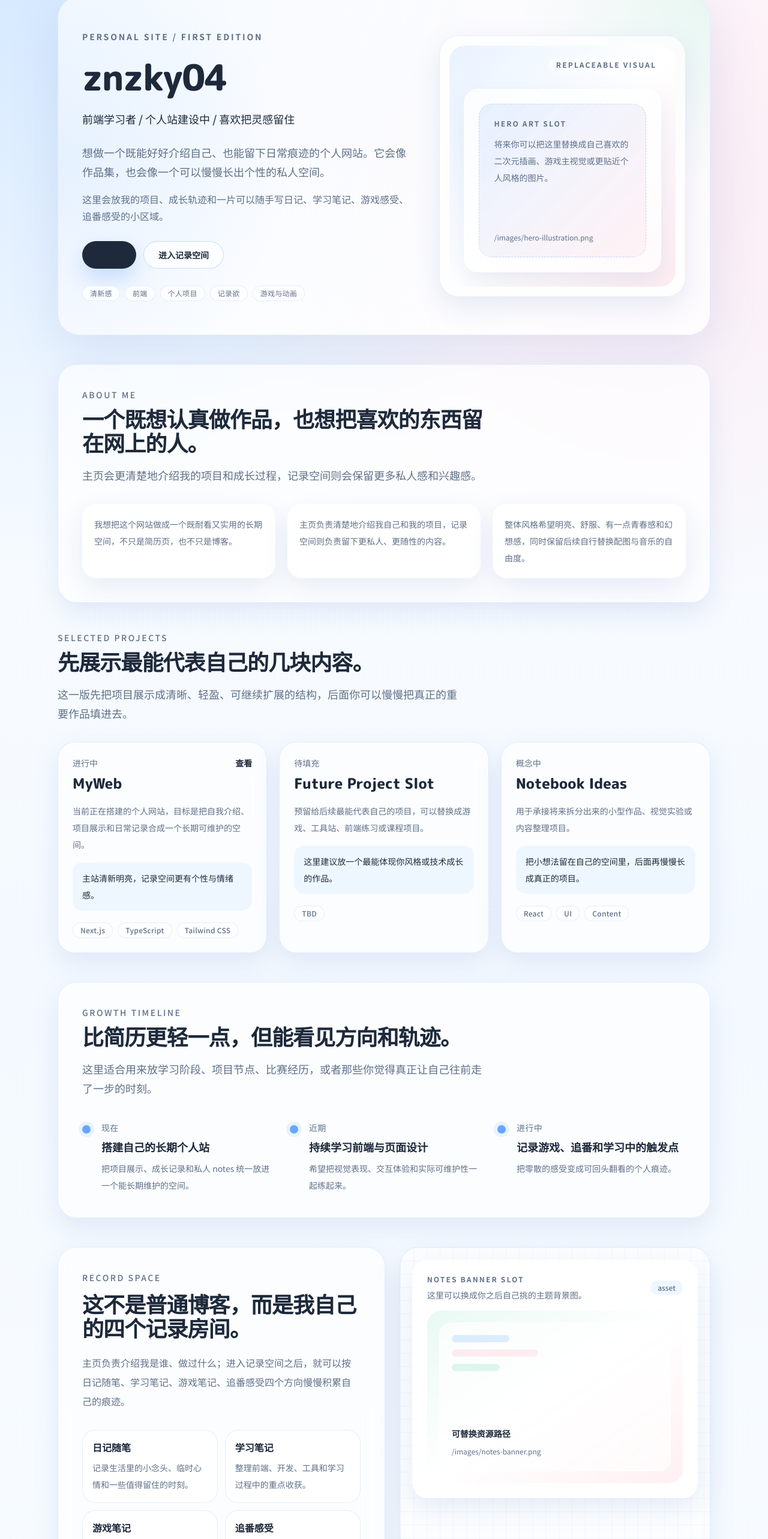
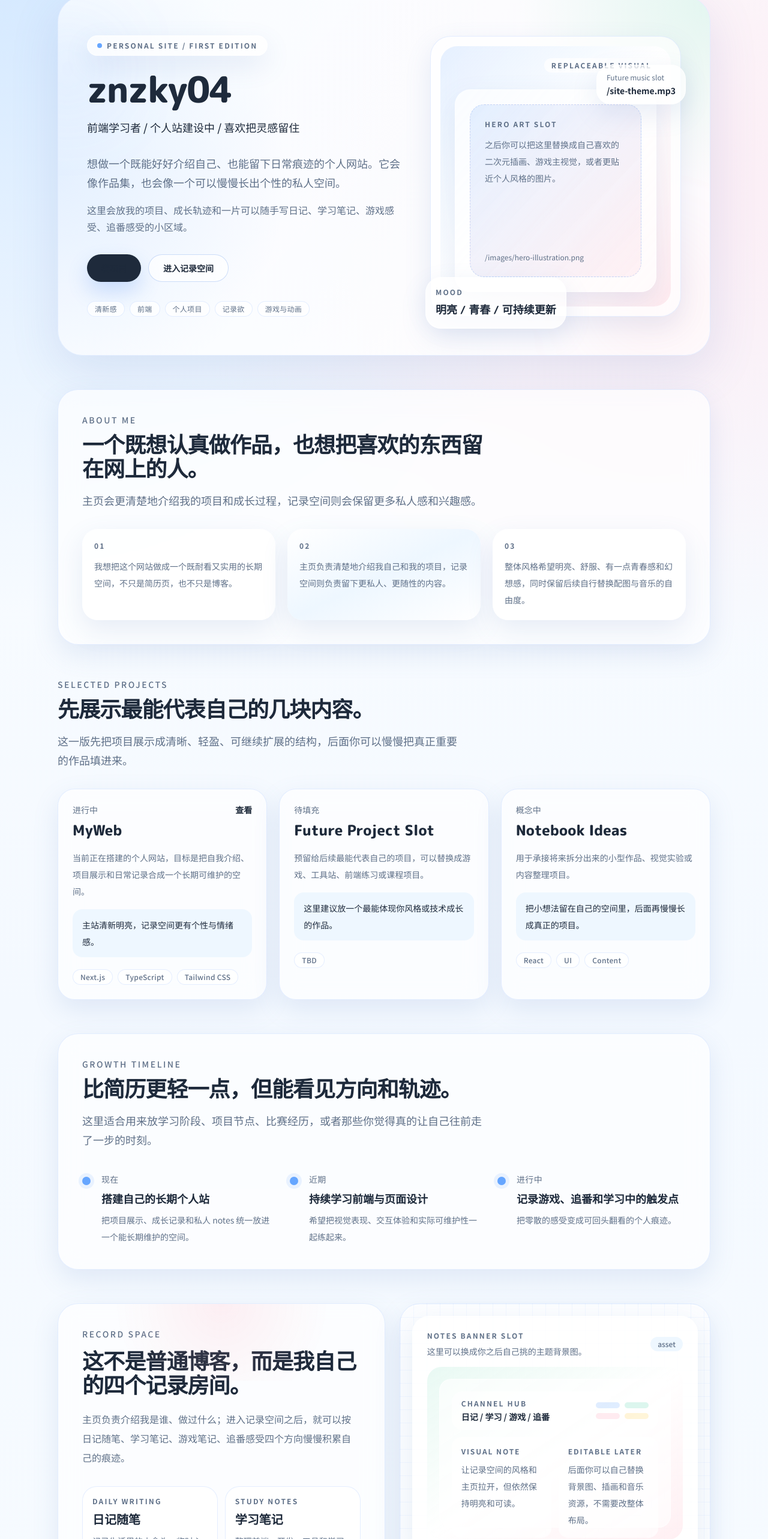
Before and after one commit to znzky04/MyWeb, a Next.js app: page / in a window 1280 px wide. Shown: the part 123-2689 px from the top of the page at 60% size. Built offline with nearby package versions, Linux system fonts and the light colour scheme.

Commit message:
feat: refine homepage visual hierarchy

```diff
--- a/src/app/page.tsx
+++ b/src/app/page.tsx
@@ -10,7 +10,7 @@ import { SiteShell } from "@/components/layout/site-shell";
 export default function HomePage() {
   return (
     <SiteShell>
-      <Container className="space-y-12 py-10 sm:py-14">
+      <Container className="space-y-14 py-10 sm:py-14">
         <HeroSection />
         <IntroSection />
         <ProjectsSection />
--- a/src/components/home/hero-section.tsx
+++ b/src/components/home/hero-section.tsx
@@ -5,39 +5,54 @@ import { Tag } from "@/components/ui/tag";
 
 export function HeroSection() {
   return (
-    <section className="relative overflow-hidden rounded-[36px] border border-line bg-white/75 px-6 py-10 shadow-[var(--shadow-lg)] sm:px-10 sm:py-14">
-      <div className="absolute inset-0 bg-[radial-gradient(circle_at_top_right,rgba(140,225,197,0.2),transparent_26%),radial-gradient(circle_at_left_center,rgba(102,166,255,0.12),transparent_34%)]" />
-      <div className="relative grid gap-10 lg:grid-cols-[1.15fr_0.85fr] lg:items-center">
+    <section className="relative overflow-hidden rounded-[42px] border border-line bg-white/78 px-6 py-10 shadow-[var(--shadow-lg)] sm:px-10 sm:py-14 lg:px-12 lg:py-16">
+      <div className="absolute inset-0 bg-[radial-gradient(circle_at_top_right,rgba(140,225,197,0.24),transparent_26%),radial-gradient(circle_at_left_center,rgba(102,166,255,0.14),transparent_34%),linear-gradient(135deg,rgba(255,255,255,0.24),transparent)]" />
+      <div className="absolute -left-14 top-12 h-36 w-36 rounded-full bg-accent/10 blur-3xl" />
+      <div className="absolute bottom-0 right-0 h-48 w-48 rounded-full bg-accent-pink/12 blur-3xl" />
+
+      <div className="relative grid gap-10 lg:grid-cols-[1.12fr_0.88fr] lg:items-center">
         <div>
-          <p className="text-sm font-semibold tracking-[0.2em] text-ink-soft uppercase">Personal site / first edition</p>
-          <h1 className="mt-5 font-heading text-4xl font-extrabold leading-tight tracking-tight text-ink sm:text-5xl lg:text-6xl">
+          <div className="inline-flex items-center gap-2 rounded-full border border-white/70 bg-white/74 px-4 py-2 text-xs font-semibold tracking-[0.18em] text-ink-soft uppercase shadow-[var(--shadow-md)]">
+            <span className="h-2 w-2 rounded-full bg-accent" />
+            Personal site / first edition
+          </div>
+
+          <h1 className="mt-6 max-w-3xl font-heading text-4xl font-extrabold leading-[1.05] tracking-tight text-ink sm:text-5xl lg:text-6xl">
             {profileContent.name}
           </h1>
-          <p className="mt-4 text-lg font-medium leading-8 text-ink">{profileContent.identity}</p>
-          <p className="mt-6 max-w-2xl text-base leading-8 text-ink-soft sm:text-lg">{profileContent.intro}</p>
+
+          <p className="mt-4 max-w-2xl text-lg font-medium leading-8 text-ink">{profileContent.identity}</p>
+
+          <p className="mt-7 max-w-2xl text-base leading-8 text-ink-soft sm:text-lg">{profileContent.intro}</p>
+
           <p className="mt-4 max-w-2xl text-sm leading-7 text-ink-soft sm:text-base">{profileContent.detail}</p>
-          <div className="mt-7 flex flex-wrap gap-3">
+
+          <div className="mt-8 flex flex-wrap gap-3">
             <ButtonLink href="/projects" label="看项目" />
             <ButtonLink href="/notes" label="进入记录空间" tone="secondary" />
           </div>
-          <div className="mt-7 flex flex-wrap gap-2">
+
+          <div className="mt-8 flex flex-wrap gap-2">
             {profileContent.keywords.map((keyword) => (
               <Tag key={keyword}>{keyword}</Tag>
             ))}
           </div>
         </div>
-        <div className="section-shell rounded-[32px] p-4">
-          <div className="relative overflow-hidden rounded-[26px] bg-gradient-to-br from-accent/14 via-white to-accent-pink/18 p-6">
-            <div className="absolute right-5 top-5 rounded-full bg-white/70 px-3 py-1 text-xs font-semibold tracking-[0.18em] text-ink-soft uppercase">
+
+        <div className="relative">
+          <div className="section-shell rounded-[34px] p-4">
+            <div className="relative overflow-hidden rounded-[28px] bg-gradient-to-br from-accent/16 via-white to-accent-pink/18 p-6">
+              <div className="absolute right-5 top-5 rounded-full bg-white/74 px-3 py-1 text-xs font-semibold tracking-[0.18em] text-ink-soft uppercase">
                 Replaceable visual
               </div>
-            <div className="mt-12 rounded-[24px] border border-white/60 bg-white/68 p-6 shadow-[var(--shadow-md)]">
-              <div className="h-64 rounded-[22px] border border-dashed border-line-strong bg-[linear-gradient(135deg,rgba(102,166,255,0.14),rgba(255,157,179,0.1))] p-6">
+
+              <div className="mt-12 rounded-[26px] border border-white/60 bg-white/72 p-6 shadow-[var(--shadow-md)]">
+                <div className="h-72 rounded-[24px] border border-dashed border-line-strong bg-[linear-gradient(135deg,rgba(102,166,255,0.16),rgba(255,157,179,0.12))] p-6">
                   <div className="flex h-full flex-col justify-between">
                     <div>
                       <p className="text-xs font-semibold tracking-[0.18em] text-ink-soft uppercase">Hero art slot</p>
                       <p className="mt-3 max-w-xs text-sm leading-7 text-ink-soft">
-                      将来你可以把这里替换成自己喜欢的二次元插画、游戏主视觉或更贴近个人风格的图片。
+                        之后你可以把这里替换成自己喜欢的二次元插画、游戏主视觉，或者更贴近个人风格的图片。
                       </p>
                     </div>
                     <p className="text-xs text-ink-soft">{siteAssets.heroImage}</p>
@@ -46,6 +61,17 @@ export function HeroSection() {
               </div>
             </div>
           </div>
+
+          <div className="absolute -bottom-5 -left-2 hidden rounded-[26px] border border-white/70 bg-white/76 p-4 shadow-[var(--shadow-md)] lg:block">
+            <p className="text-xs font-semibold tracking-[0.18em] text-ink-soft uppercase">Mood</p>
+            <p className="mt-2 font-heading text-lg font-bold text-ink">明亮 / 青春 / 可持续更新</p>
+          </div>
+
+          <div className="absolute -right-2 top-12 hidden rounded-[24px] border border-white/70 bg-white/76 px-4 py-3 shadow-[var(--shadow-md)] lg:block">
+            <p className="text-xs text-ink-soft">Future music slot</p>
+            <p className="mt-1 text-sm font-semibold text-ink">/{siteAssets.musicFile.split("/").pop()}</p>
+          </div>
+        </div>
       </div>
     </section>
   );
--- a/src/components/home/intro-section.tsx
+++ b/src/components/home/intro-section.tsx
@@ -3,16 +3,23 @@ import { SectionHeading } from "@/components/layout/section-heading";
 
 export function IntroSection() {
   return (
-    <section className="section-shell rounded-[32px] px-6 py-10 sm:px-10">
+    <section className="section-shell rounded-[34px] px-6 py-10 sm:px-10">
       <SectionHeading
         eyebrow="About me"
         title="一个既想认真做作品，也想把喜欢的东西留在网上的人。"
         description="主页会更清楚地介绍我的项目和成长过程，记录空间则会保留更多私人感和兴趣感。"
       />
+
       <div className="mt-8 grid gap-5 md:grid-cols-3">
-        {profileContent.longBio.map((paragraph) => (
-          <div key={paragraph} className="rounded-[24px] bg-white/76 p-5 text-sm leading-7 text-ink-soft shadow-[var(--shadow-md)]">
-            {paragraph}
+        {profileContent.longBio.map((paragraph, index) => (
+          <div
+            key={paragraph}
+            className={`rounded-[26px] p-5 text-sm leading-7 shadow-[var(--shadow-md)] ${
+              index === 1 ? "bg-gradient-to-br from-white via-background-soft to-white" : "bg-white/76"
+            }`}
+          >
+            <p className="mb-3 text-xs font-semibold tracking-[0.18em] text-ink-soft uppercase">0{index + 1}</p>
+            <div className="text-ink-soft">{paragraph}</div>
           </div>
         ))}
       </div>
--- a/src/components/home/notes-entry-section.tsx
+++ b/src/components/home/notes-entry-section.tsx
@@ -1,11 +1,12 @@
 import Link from "next/link";
-import { siteAssets } from "@/lib/site-config";
-import { notesCategories } from "@/lib/site-config";
+import { notesCategories, siteAssets } from "@/lib/site-config";
 
 export function NotesEntrySection() {
   return (
     <section className="grid gap-6 lg:grid-cols-[1fr_0.95fr]">
-      <div className="section-shell rounded-[32px] px-6 py-10 sm:px-10">
+      <div className="section-shell relative overflow-hidden rounded-[34px] px-6 py-10 sm:px-10">
+        <div className="absolute inset-x-0 top-0 h-32 bg-[radial-gradient(circle_at_top,rgba(255,157,179,0.16),transparent_60%)]" />
+
         <p className="text-sm font-medium tracking-[0.18em] text-ink-soft uppercase">Record space</p>
         <h2 className="mt-4 font-heading text-3xl font-extrabold tracking-tight text-ink sm:text-4xl">
           这不是普通博客，而是我自己的四个记录房间。
@@ -13,14 +14,17 @@ export function NotesEntrySection() {
         <p className="mt-5 max-w-2xl text-base leading-8 text-ink-soft">
           主页负责介绍我是谁、做过什么；进入记录空间之后，就可以按日记随笔、学习笔记、游戏笔记、追番感受四个方向慢慢积累自己的痕迹。
         </p>
+
         <div className="mt-8 grid gap-3 sm:grid-cols-2">
           {notesCategories.map((category) => (
-            <div key={category.key} className="rounded-[22px] border border-line bg-white/72 px-4 py-4">
-              <p className="font-semibold text-ink">{category.title}</p>
+            <div key={category.key} className="rounded-[24px] border border-line bg-white/74 px-4 py-4 transition hover:-translate-y-0.5">
+              <p className="text-xs font-semibold tracking-[0.18em] text-ink-soft uppercase">{category.subtitle}</p>
+              <p className="mt-2 font-heading text-xl font-bold text-ink">{category.title}</p>
               <p className="mt-2 text-sm leading-7 text-ink-soft">{category.description}</p>
             </div>
           ))}
         </div>
+
         <Link
           href="/notes"
           className="mt-8 inline-flex rounded-full bg-accent px-6 py-3 text-sm font-semibold text-white shadow-[0_14px_30px_rgba(66,133,244,0.28)] transition hover:-translate-y-0.5"
@@ -28,8 +32,9 @@ export function NotesEntrySection() {
           打开记录空间
         </Link>
       </div>
-      <div className="section-shell grid-ambient rounded-[32px] p-5">
-        <div className="rounded-[26px] border border-white/70 bg-white/78 p-6 shadow-[var(--shadow-md)]">
+
+      <div className="section-shell grid-ambient rounded-[34px] p-5">
+        <div className="rounded-[28px] border border-white/70 bg-white/78 p-6 shadow-[var(--shadow-md)]">
           <div className="mb-4 flex items-center justify-between">
             <div>
               <p className="text-xs font-semibold tracking-[0.18em] text-ink-soft uppercase">Notes banner slot</p>
@@ -37,13 +42,35 @@ export function NotesEntrySection() {
             </div>
             <span className="rounded-full bg-background-soft px-3 py-1 text-xs font-medium text-ink-soft">asset</span>
           </div>
+
           <div className="h-72 rounded-[24px] bg-gradient-to-br from-accent-mint/20 via-white to-accent-pink/16 p-5">
             <div className="flex h-full flex-col justify-between rounded-[20px] border border-white/70 bg-white/66 p-5">
               <div className="space-y-3">
-                <div className="h-3 w-24 rounded-full bg-accent/20" />
-                <div className="h-3 w-36 rounded-full bg-accent-pink/18" />
-                <div className="h-3 w-20 rounded-full bg-accent-mint/28" />
+                <div className="flex items-center justify-between rounded-[18px] bg-white/70 px-4 py-3">
+                  <div>
+                    <p className="text-xs font-semibold tracking-[0.18em] text-ink-soft uppercase">Channel hub</p>
+                    <p className="mt-1 text-sm font-semibold text-ink">日记 / 学习 / 游戏 / 追番</p>
+                  </div>
+                  <div className="grid grid-cols-2 gap-2">
+                    <span className="h-2.5 w-10 rounded-full bg-accent/20" />
+                    <span className="h-2.5 w-10 rounded-full bg-accent-mint/30" />
+                    <span className="h-2.5 w-10 rounded-full bg-accent-pink/20" />
+                    <span className="h-2.5 w-10 rounded-full bg-accent-yellow/26" />
+                  </div>
+                </div>
+
+                <div className="grid gap-3 sm:grid-cols-2">
+                  <div className="rounded-[16px] bg-white/68 px-4 py-4">
+                    <p className="text-xs font-semibold tracking-[0.16em] text-ink-soft uppercase">Visual note</p>
+                    <p className="mt-2 text-sm leading-7 text-ink-soft">让记录空间的风格和主页拉开，但依然保持明亮和可读。</p>
+                  </div>
+                  <div className="rounded-[16px] bg-white/68 px-4 py-4">
+                    <p className="text-xs font-semibold tracking-[0.16em] text-ink-soft uppercase">Editable later</p>
+                    <p className="mt-2 text-sm leading-7 text-ink-soft">后面你可以自己替换背景图、插画和音乐资源，不需要改整体布局。</p>
+                  </div>
+                </div>
               </div>
+
               <div>
                 <p className="text-sm font-semibold text-ink">可替换资源路径</p>
                 <p className="mt-2 break-all text-xs leading-6 text-ink-soft">{siteAssets.notesBanner}</p>
--- a/src/components/home/projects-section.tsx
+++ b/src/components/home/projects-section.tsx
@@ -8,8 +8,9 @@ export function ProjectsSection() {
       <SectionHeading
         eyebrow="Selected projects"
         title="先展示最能代表自己的几块内容。"
-        description="这一版先把项目展示成清晰、轻盈、可继续扩展的结构，后面你可以慢慢把真正的重要作品填进去。"
+        description="这一版先把项目展示成清晰、轻盈、可继续扩展的结构，后面你可以慢慢把真正重要的作品填进来。"
       />
+
       <div className="mt-8 grid gap-5 lg:grid-cols-3">
         {projectsContent.map((project) => (
           <ProjectCard key={project.name} project={project} />
--- a/src/components/home/timeline-section.tsx
+++ b/src/components/home/timeline-section.tsx
@@ -4,12 +4,13 @@ import { TimelineItem } from "@/components/ui/timeline-item";
 
 export function TimelineSection() {
   return (
-    <section className="section-shell rounded-[32px] px-6 py-10 sm:px-10">
+    <section className="section-shell rounded-[34px] px-6 py-10 sm:px-10">
       <SectionHeading
         eyebrow="Growth timeline"
         title="比简历更轻一点，但能看见方向和轨迹。"
-        description="这里适合用来放学习阶段、项目节点、比赛经历，或者那些你觉得真正让自己往前走了一步的时刻。"
+        description="这里适合用来放学习阶段、项目节点、比赛经历，或者那些你觉得真的让自己往前走了一步的时刻。"
       />
+
       <div className="relative mt-10 grid gap-8 before:absolute before:left-[6px] before:top-2 before:h-[calc(100%-12px)] before:w-px before:bg-line-strong md:grid-cols-3 md:before:hidden">
         {profileContent.timeline.map((item) => (
           <TimelineItem key={`${item.year}-${item.title}`} item={item} />
```
Lines whose indentation alone changed are shown as unchanged.
